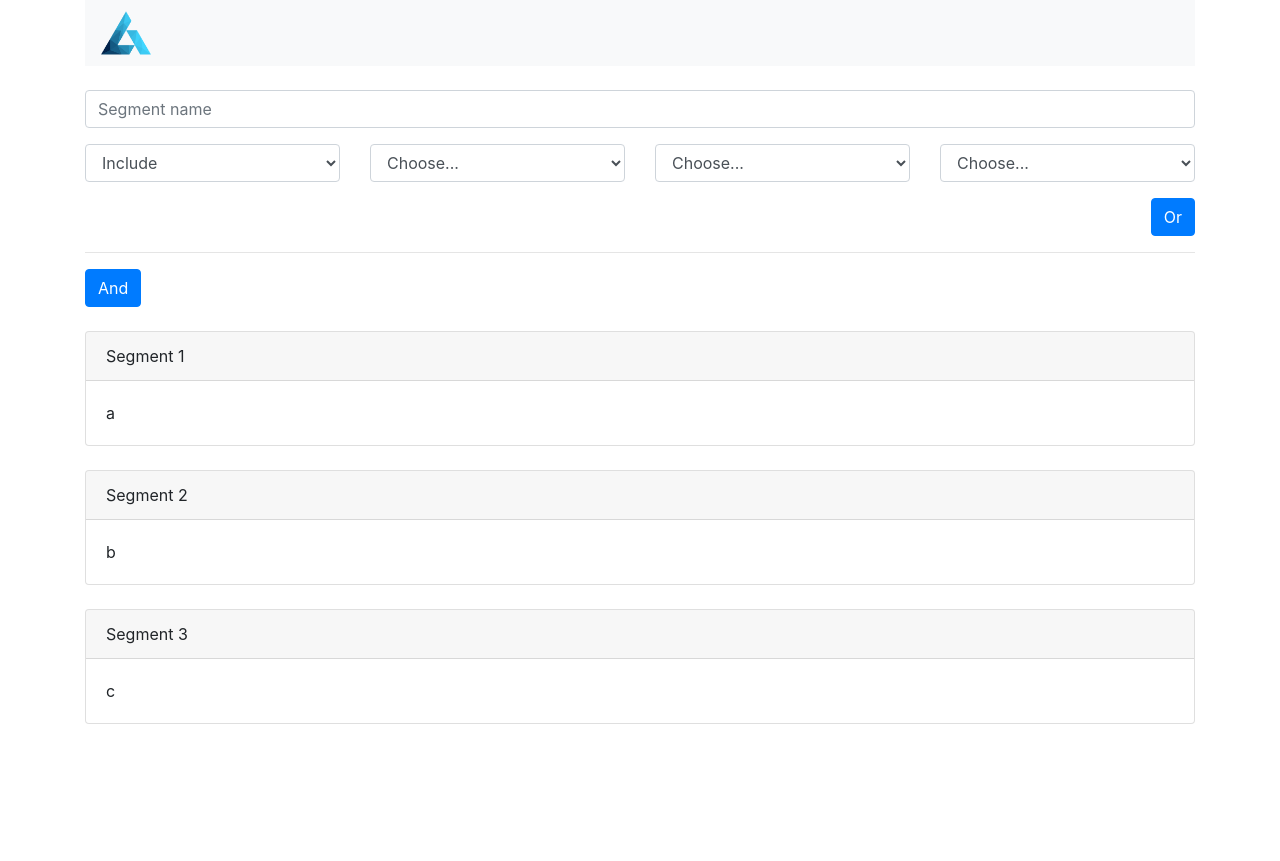
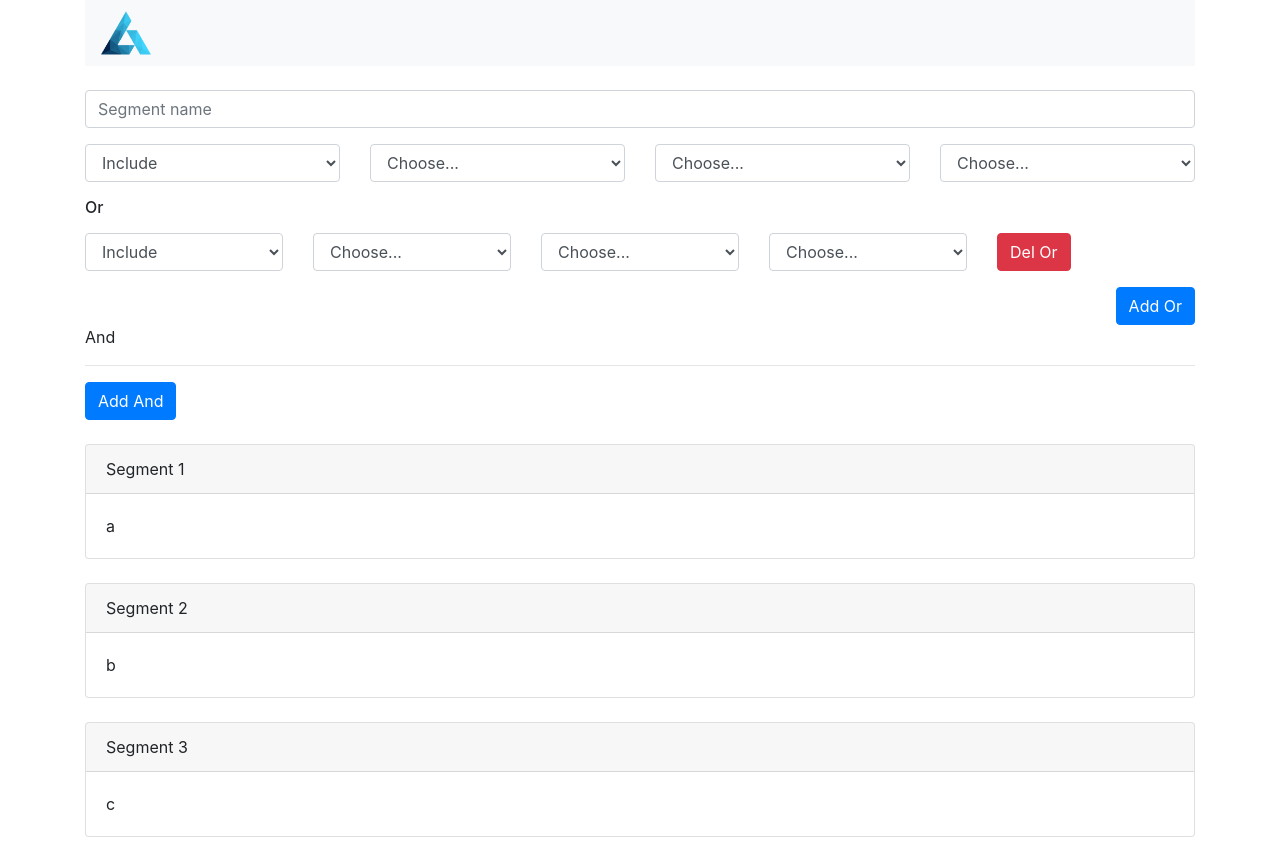
Before and after one commit to dimakrol/concord-ui-v2, a Vue app: page / in a window 1280 px wide. Before the commit the page ends 800 px from the top, so only its background shows below. Built offline with nearby package versions, Linux system fonts and the light colour scheme.

Commit message:
AC-3077 Added ability to delete and, or.

```diff
--- a/src/components/NewSegmentForm.vue
+++ b/src/components/NewSegmentForm.vue
@@ -7,7 +7,7 @@
                 </div>
             </div>
 
-            <div v-for="(and, index) in segment.andFilters">
+            <div v-for="(and, andFilterIndex) in segment.andFilters">
                 <div class="row my-3">
                     <div class="col">
                         <select class="form-control">
@@ -33,21 +33,56 @@
                             <option>...</option>
                         </select>
                     </div>
+                    <div v-if="1 < segment.andFilters.length" class="col">
+                        <div class="btn btn-warning" @click="delAndFilter(andFilterIndex)">Del And</div>
+                    </div>
+                </div>
+                <div v-for="(or, orIndexFilter) in and.orFilters">
+                    <h6>Or</h6>
+                    <div class="row my-3">
+                        <div class="col">
+                            <select class="form-control">
+                                <option :value="true">Include</option>
+                                <option :value="false">Exclude</option>
+                            </select>
+                        </div>
+                        <div class="col">
+                            <select class="form-control">
+                                <option selected>Choose...</option>
+                                <option>...</option>
+                            </select>
+                        </div>
+                        <div class="col">
+                            <select class="form-control">
+                                <option selected>Choose...</option>
+                                <option>...</option>
+                            </select>
+                        </div>
+                        <div class="col">
+                            <select class="form-control">
+                                <option selected>Choose...</option>
+                                <option>...</option>
+                            </select>
+                        </div>
+                        <div class="col">
+                            <div class="btn btn-danger" @click="deleteOrFilter(andFilterIndex, orIndexFilter)">Del Or</div>
+                        </div>
+                    </div>
                 </div>
                 <div class="row">
                     <div class="col">
-                        <div class="btn btn-primary float-right">Or</div>
+                        <div class="btn btn-primary float-right" @click="addOrFilter(andFilterIndex)">Add Or</div>
                     </div>
                 </div>
+
+                And <hr>
             </div>
-            <hr>
+            <!--<hr>-->
             <div class="row">
                 <div class="col">
-                    <div class="btn btn-primary" @click="addAnd">And</div>
+                    <div class="btn btn-primary" @click="addAndFilter">Add And</div>
                 </div>
             </div>
-
-
         </form>
 
     </div>
@@ -55,7 +90,7 @@
 
 
 <script>
-import {advertisers, defaultAnd} from '../defaultData';
+import {advertisers, defaultAnd, defaultOr} from '../defaultData';
 
 
 export default {
@@ -95,10 +130,21 @@ export default {
     },
     methods: {
         clearSegment() {
+            //todo
             console.log('here')
         },
-        addAnd() {
+        addAndFilter() {
             this.segment.andFilters.push({...defaultAnd})
+        },
+        addOrFilter(index) {
+            this.segment.andFilters[index].orFilters.push({...defaultOr})
+        },
+        delAndFilter(index) {
+            this.segment.andFilters.splice(index, 1);
+        },
+        deleteOrFilter(andIndex, orIndex) {
+            console.log(andIndex, ' ... ',orIndex);
+            this.segment.andFilters[andIndex].orFilters.splice(orIndex, 1);
         }
     }
 }
@@ -106,4 +152,5 @@ export default {
 
 <!-- Add "scoped" attribute to limit CSS to this component only -->
 <style scoped>
+
 </style>
--- a/src/defaultData/index.js
+++ b/src/defaultData/index.js
@@ -60,7 +60,18 @@ export const defaultAnd = {
             },
         }
     ]
-}
+};
+
+export const defaultOr = {
+    include: '', //true or false
+    type: '', //vid
+    advertiserId: '', //1,2,3
+    conversionType: '', //sale
+    dates: {
+        from: '',
+        to: '',
+    },
+};
 
 export const advertisers = [
     {
```
